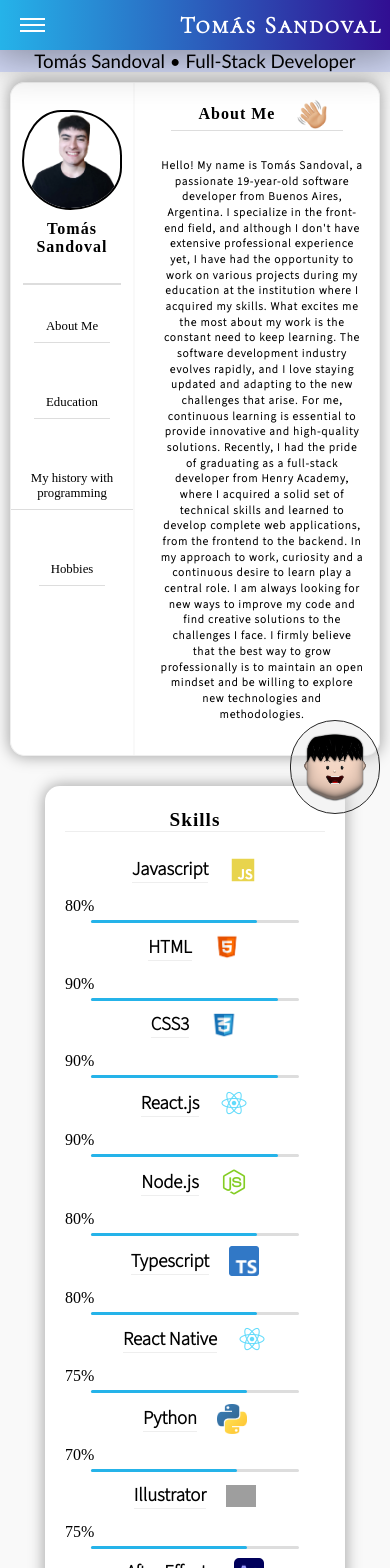
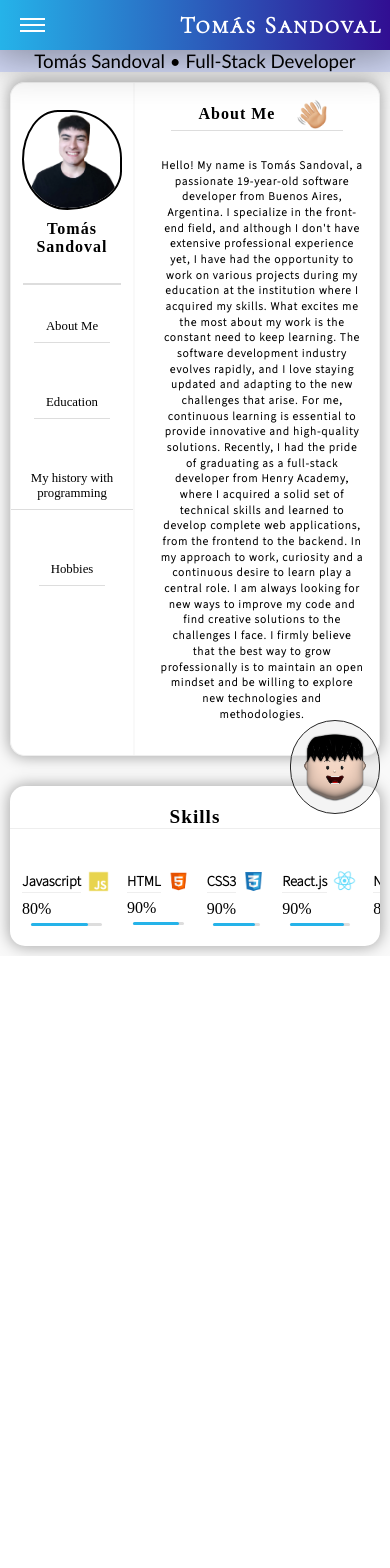
Before and after one commit to TomSandoval/Portfolio, a React (Vite) app: page /about in a window 390 px wide. Shown: the top 1568 px of the page. After the commit the page ends 956 px from the top, so only its background shows below. Built offline with nearby package versions, Linux system fonts and the light colour scheme; grey boxes are pictures that could not be loaded; a web font is replaced by a local one.

Commit message:
skills fixed

```diff
--- a/src/components/About/About.css
+++ b/src/components/About/About.css
@@ -140,17 +140,25 @@
 .skills-container {
     display: flex;
     flex-direction: column;
-    justify-content: space-evenly;
+    justify-content: center;
     align-items: center;
     width: 300px;
     height: 850px;
     background-color: #fff;
-    position: sticky;
     margin-left: auto;
     box-shadow: 0px 0px 15px 1px rgba(0,0,0,0.34);
     border-radius: 15px;
     padding-left: 20px;
     padding-right: 20px;
+}
+
+.skills-content {
+    width: 100%;
+    display: flex;
+    flex-direction: column;
+    justify-content: space-between;
+    gap: 0px;
+    align-items: center;
 }
 
 .title-skills {
@@ -335,6 +343,37 @@
         margin-left: 0;
         margin-top: 30px;
     }
+    .skills-container {
+        width: 100%;
+        height: 160px;
+        padding: 0;
+        overflow: hidden;
+        display: flex;
+        flex-direction: column;
+    }
+    .skills-content{
+        flex-direction: row;
+        overflow-x: auto;
+        gap: 16px;
+        padding: 12px;
+    }
+    .title-skill-container{
+        margin-bottom: 6px;
+    }
+
+    .skill-container {
+       flex-direction: column;
+       width: 1200px;
+    }
+
+    .skill-img {
+        width: 25px;
+        margin-left: 5px;
+    }
+
+    .skill-name {
+        font-size: .9em;
+    }
 }
 
 
--- a/src/components/About/About.jsx
+++ b/src/components/About/About.jsx
@@ -320,6 +320,7 @@ export default function About() {
       </div>
       <div className="skills-container">
         <h2 className="title-skills">Skills</h2>
+        <div className="skills-content">
           {skills.map((skill, index) => {
             return (
               <div className="skill-container" key={index}>
@@ -335,6 +336,7 @@ export default function About() {
             );
           })}
         </div>
+      </div>
     </section>
   );
 }
```
Lines whose indentation alone changed are shown as unchanged.
